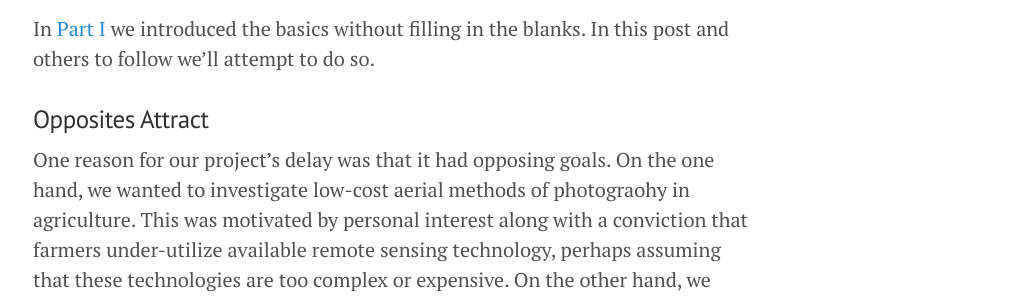
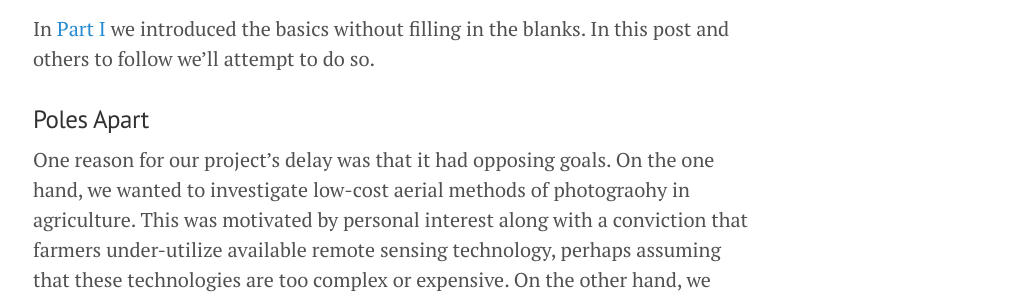
Before and after one commit to geraldmc/geraldmc.github.io, a Jekyll site: the page built from _posts/2019-05-01-predicting-yield-2.md, in a window 1280 px wide. Shown: the part 690-990 px from the top of the page, without its empty margins (247-1276 px from the left). Built offline with Jekyll 4.4.1, drawn with Linux system fonts in a browser that asks for light colours.

Commit message:
updates part 2

```diff
--- a/_posts/2019-05-01-predicting-yield-2.md
+++ b/_posts/2019-05-01-predicting-yield-2.md
@@ -11,6 +11,6 @@ Our project was extended over a second, and again a third season after too much
 
 In [Part I](https://geraldmc.github.io/2019/05/06/predicting-yield-1/) we introduced the basics without filling in the blanks. In this post and others to follow we'll attempt to do so.
 
-### Opposites Attract
+### Poles Apart
 
 One reason for our project's delay was that it had opposing goals. On the one hand, we wanted to investigate low-cost aerial methods of photograohy in agriculture. This was motivated by personal interest along with a conviction that farmers under-utilize available remote sensing technology, perhaps assuming that these technologies are too complex or expensive. On the other hand, we wanted to answer questions that demand a level of precision regarding our tools and methods. Exploring low-cost methods while seeking to answer specific empirical questions raised a dilemma.
```
